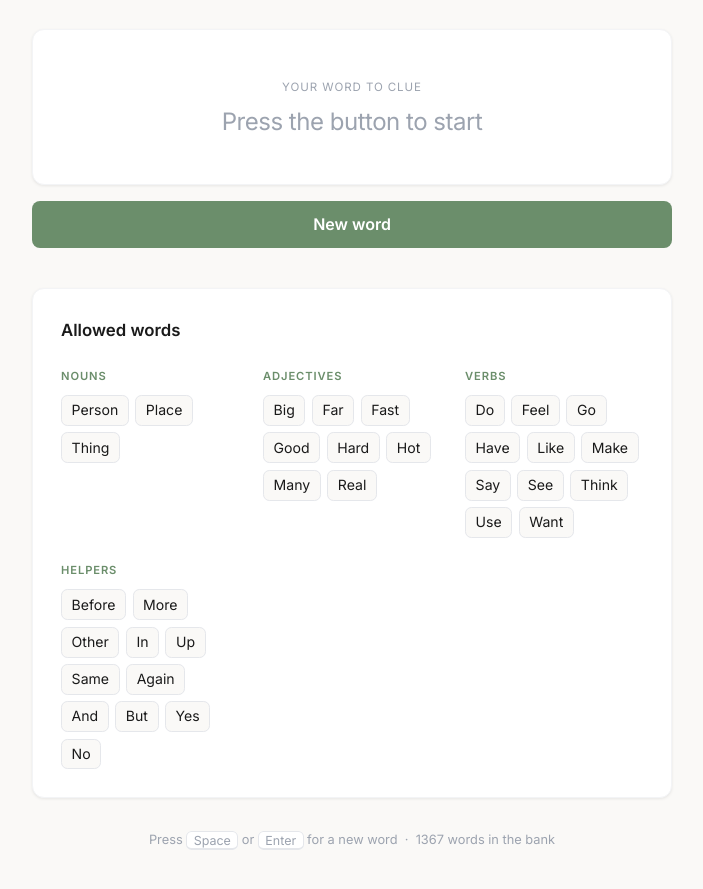
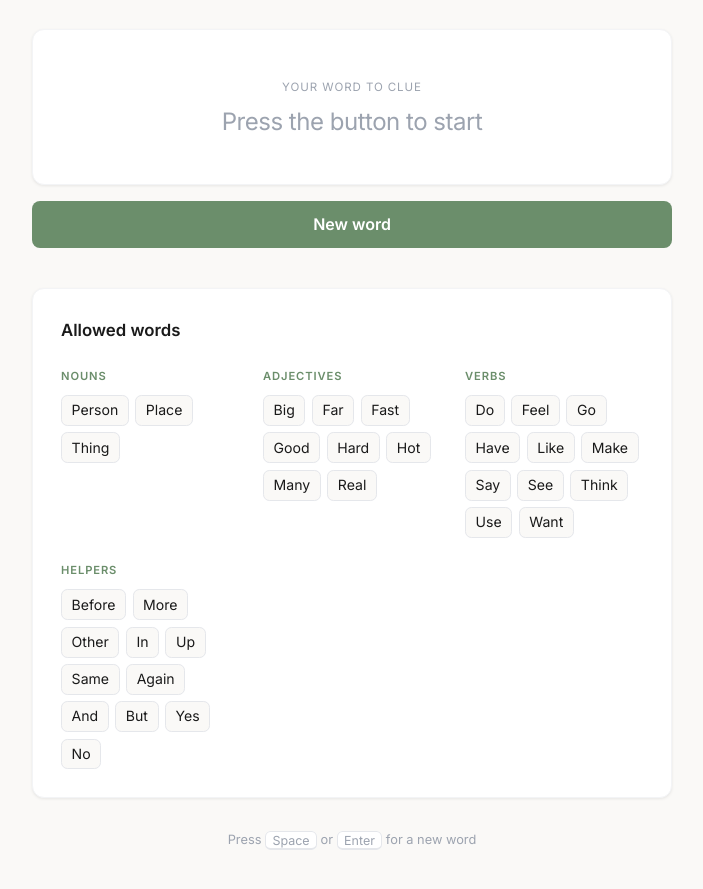
Before and after one commit to caroline-coding/person-do-thing, a plain HTML site: page index.html in a window 1280 px wide. Shown: the part 117-1006 px from the top of the page, without its empty margins (288-991 px from the left). Drawn offline with Linux system fonts and the light colour scheme.

Commit message:
Remove word-count text from footer
Co-Authored-By: Claude Opus 4.8 (1M context) <noreply@anthropic.com>

```diff
--- a/index.html
+++ b/index.html
@@ -175,7 +175,7 @@
   </section>
 
   <footer>
-    Press <kbd>Space</kbd> or <kbd>Enter</kbd> for a new word &nbsp;·&nbsp; <span id="count"></span> words in the bank
+    Press <kbd>Space</kbd> or <kbd>Enter</kbd> for a new word
   </footer>
 </main>
 
@@ -201,8 +201,8 @@
   const wordEl = document.getElementById("word");
   const newBtn = document.getElementById("newWord");
 
-  // Dedupe case-insensitively (keep first spelling) so the count is honest
-  // and the no-repeat shuffle can't surface the same target twice.
+  // Dedupe case-insensitively (keep first spelling) so the no-repeat
+  // shuffle can't surface the same target twice.
   const BANK = (() => {
     const seen = new Set(), out = [];
     for (const w of WORD_BANK) {
@@ -211,7 +211,6 @@
     }
     return out;
   })();
-  document.getElementById("count").textContent = BANK.length;
 
   // Avoid immediate repeats by shuffling through the bank
   let queue = [];
```
